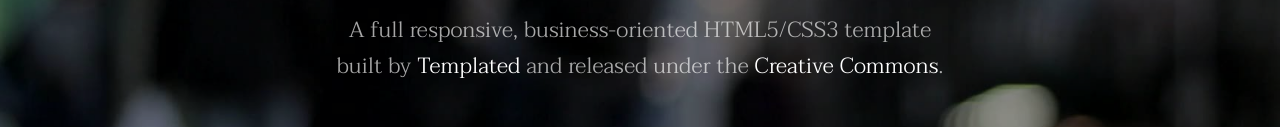
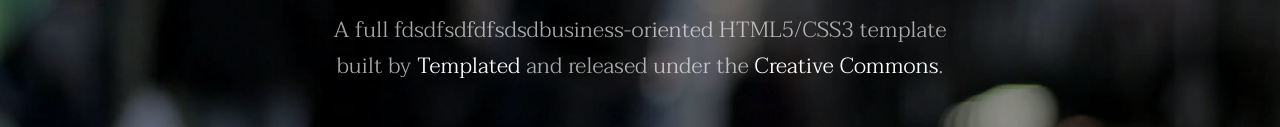
Before and after one commit to zamora16/metropolita2, a plain HTML site: page index.html in a window 1280 px wide. Shown: the part 360-487 px from the top of the page. Drawn offline with Linux system fonts and the light colour scheme.

Commit message:
Cambios en el header

```diff
--- a/index.html
+++ b/index.html
@@ -37,7 +37,7 @@
 			<section id="banner" data-video="images/banner">
 				<div class="inner">
 					<h1>Transitive</h1>
-					<p>A full responsive, business-oriented HTML5/CSS3 template<br />
+					<p>A full fdsdfsdfdfsdsdbusiness-oriented HTML5/CSS3 template<br />
 					built by <a href="https://templated.co/">Templated</a> and released under the <a href="https://templated.co/license">Creative Commons</a>.</p>
 					<a href="#one" class="button special scrolly">Get Started</a>
 				</div>
```
